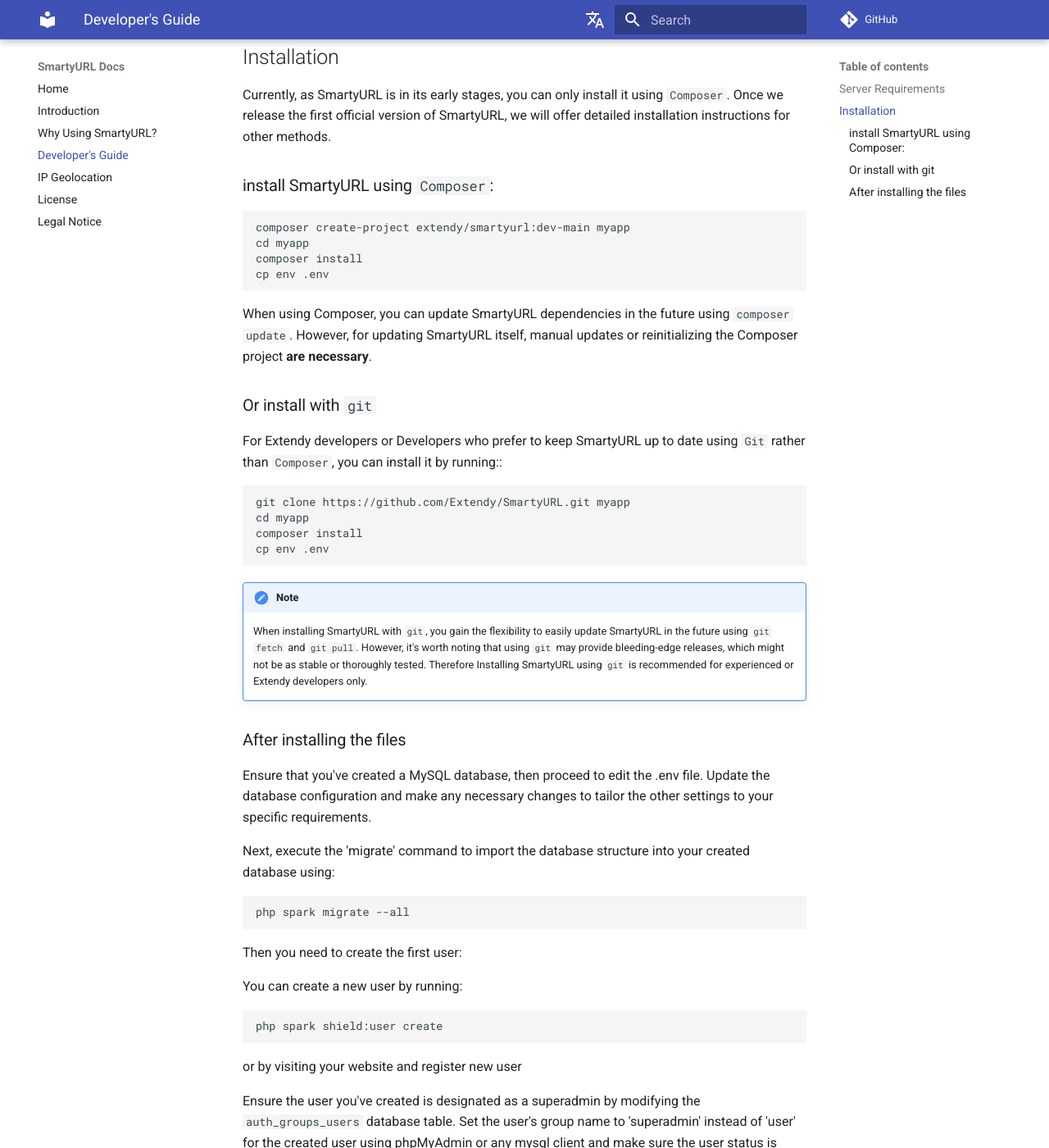
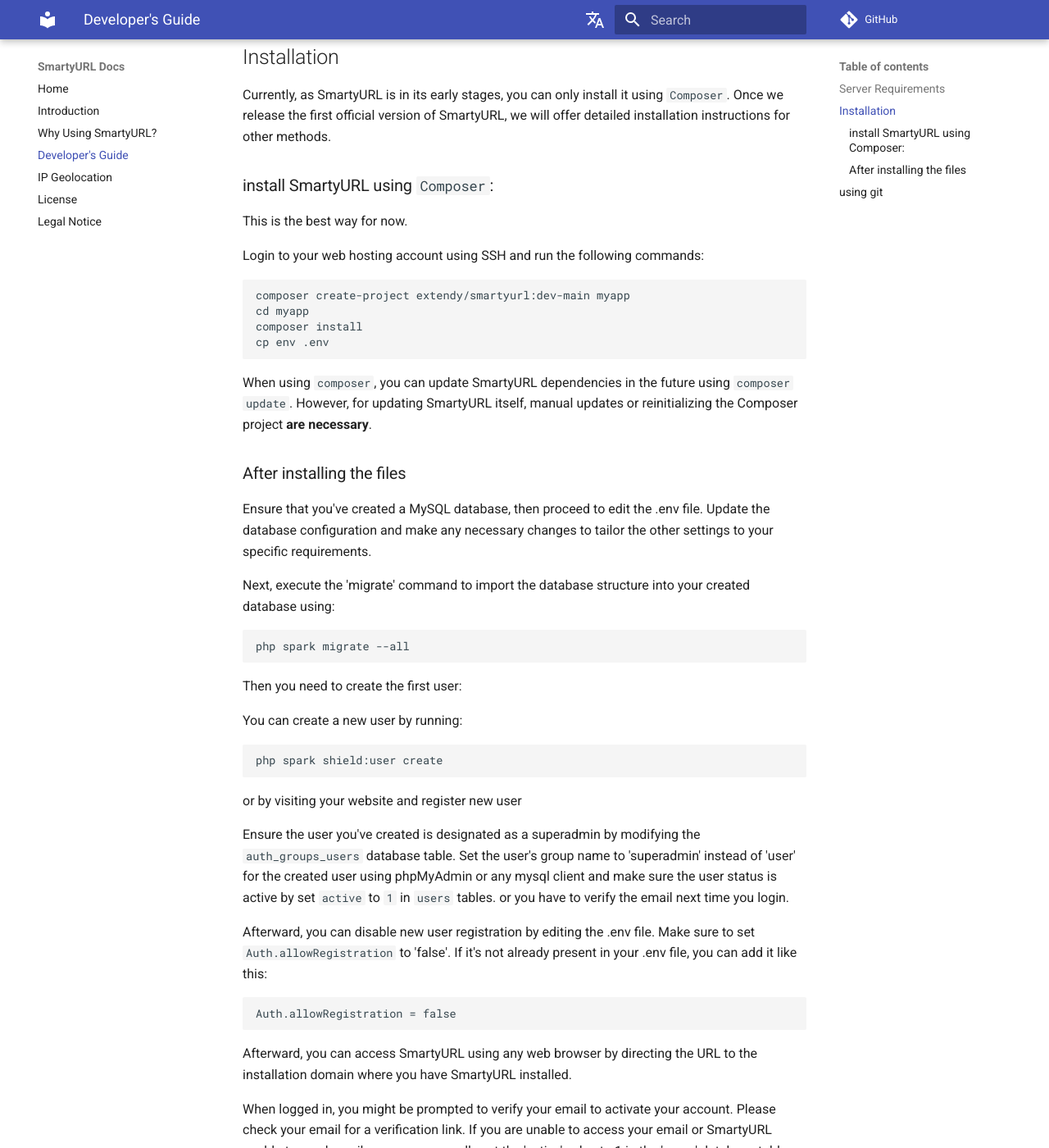
Before and after one commit to Extendy/SmartyURL, an MkDocs documentation site: the page built from docs/developers.md, in a window 1280 px wide and 1400 px high, scrolled down 379 px. Shown: the whole window at 82% size. Built offline with MkDocs 1.6.1 and Material for MkDocs 9.7.7, drawn with Linux system fonts in a browser that asks for light colours; comment, search, counter and statistics services are not loaded; some of the changed text lies outside the part shown.

Commit message:
docs: docs

````diff
--- a/docs/developers.md
+++ b/docs/developers.md
@@ -12,7 +12,11 @@
 
 Currently, as SmartyURL is in its early stages, you can only install it using `Composer`. Once we release the first official version of SmartyURL, we will offer detailed installation instructions for other methods.
 
-### install SmartyURL using `Composer`:
+### install SmartyURL  using `Composer`:
+
+This is the best way for now.
+
+Login to your web hosting account using SSH and run the following commands:
 
 ```cli
 composer create-project extendy/smartyurl:dev-main myapp
@@ -20,22 +24,7 @@ cd myapp
 composer install
 cp env .env
 ```
-When using Composer, you can update SmartyURL dependencies in the future using `composer update`. However, for updating SmartyURL itself, manual updates or reinitializing the Composer project **are necessary**.
-
-### Or install with `git`
-
-For Extendy developers or Developers who prefer to keep SmartyURL up to date using `Git` rather than `Composer`, you can install it by running::
-
-```bash
-git clone https://github.com/Extendy/SmartyURL.git myapp
-cd myapp
-composer install
-cp env .env
-```
-
-!!! note
-    When installing SmartyURL with `git`, you gain the flexibility to easily update SmartyURL in the future using `git fetch` and `git pull`. However, it's worth noting that using `git` may provide bleeding-edge releases, which might not be as stable or thoroughly tested.
-    Therefore Installing SmartyURL using `git` is recommended for experienced or Extendy developers only.
+When using `composer`, you can update SmartyURL dependencies in the future using `composer update`. However, for updating SmartyURL itself, manual updates or reinitializing the Composer project **are necessary**.
 
 ### After installing the files
 
````
Also changed, not shown: other parts of docs/developers.md (+7 -0 lines).
